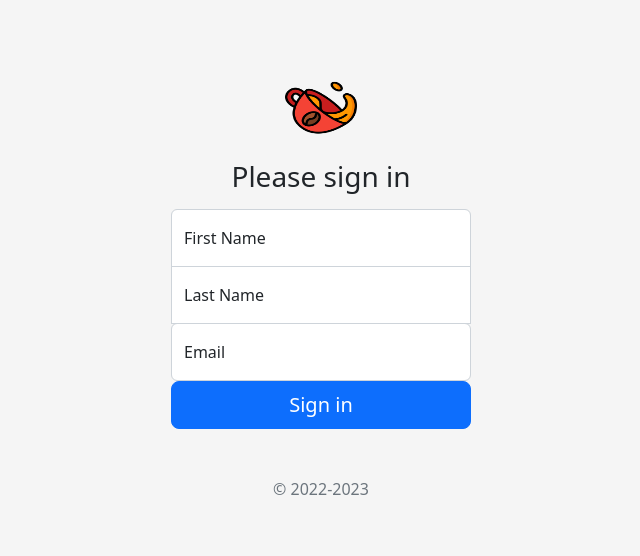
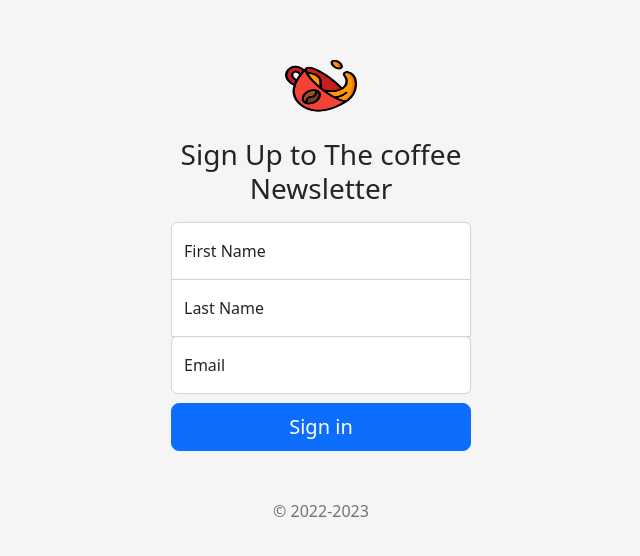
Before and after one commit to Asalek/login_page, a website: page index.html in a window 1280 px wide. Shown: the part 102-658 px from the top of the page, without its empty margins (319-959 px from the left). Drawn offline with nearby package versions, Linux system fonts and the light colour scheme.

Commit message:
update: H1 news letter and button margin-top

```diff
--- a/index.html
+++ b/index.html
@@ -89,7 +89,7 @@
 <main class="form-signin w-100 m-auto">
   <form action="/" method="post">
     <img class="mb-4" src="images/cup.png" alt="coffee" width="72" height="57">
-    <h1 class="h3 mb-3 fw-normal">Please sign in</h1>
+    <h1 class="h3 mb-3 fw-normal">Sign Up to The coffee Newsletter</h1>
 
     <div class="form-floating">
       <input type="text" name="fname" class="form-control" id="floa" placeholder="First Name">
--- a/public/css/signin.css
+++ b/public/css/signin.css
@@ -37,3 +37,7 @@ body {
   border-top-left-radius: 0;
   border-top-right-radius: 0;
 }
+
+button{
+  margin-top: 3%;
+}
```
